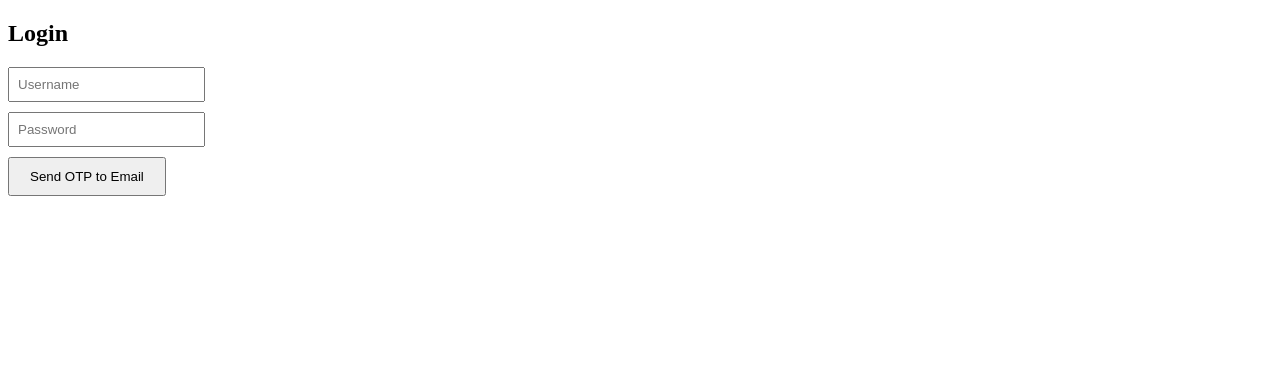
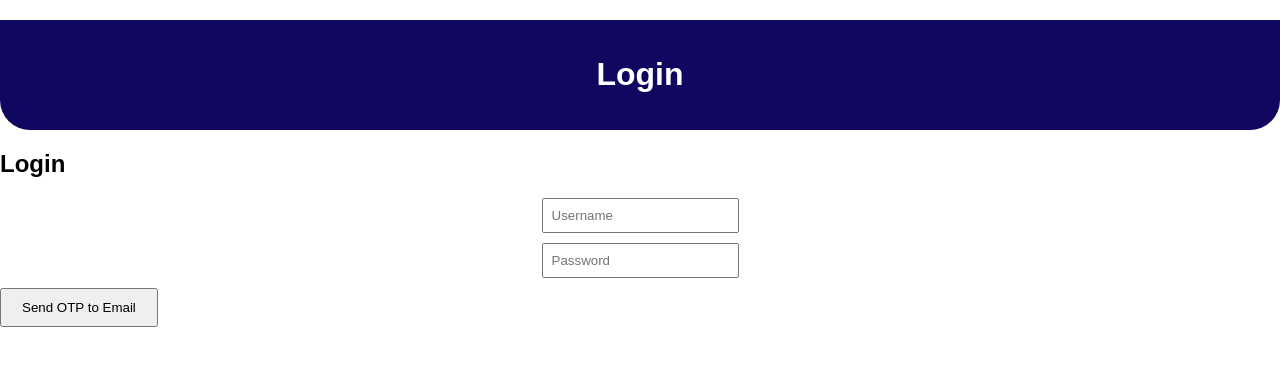
Before and after one commit to lazyskiddie/account_auth, a Django app: page /login/ in a window 1280 px wide. Shown: the top 366 px of the page. Run offline with Django 5.2, Linux system fonts and the light colour scheme.

Commit message:
new upadate

```diff
--- a/templates/accounts/login.html
+++ b/templates/accounts/login.html
@@ -2,19 +2,39 @@
 <html>
 <head>
     <title>Login</title>
+    <style>
+        body {
+            margin: 0;
+            font-family: Arial, sans-serif;
+        }
+
+        .header {
+            background-color: #100761;
+            color: white;
+            padding: 15px;
+            text-align: center;
+            font-weight: bold;
+            border-bottom-left-radius: 30px;
+            border-bottom-right-radius: 30px;
+            margin-top: 20px;
+        }
+    </style>
 </head>
 </html>
 <body>
+    <div class="header">
+        <h1>Login</h1>
+    </div>
 <h2>Login</h2>
 <form method="POST">
     {% csrf_token %}
-    <div style="margin-bottom: 10px;">
+    <div style="margin-bottom: 10px; display: flex; flex-direction: column; align-items: center;">
         <input type="text" name="username" placeholder="Username" required style="padding: 8px;">
     </div>
-    <div style="margin-bottom: 10px;">
+    <div style="margin-bottom: 10px; display: flex; flex-direction: column; align-items: center;">
         <input type="password" name="password" placeholder="Password" required style="padding: 8px;">
     </div>
-    <button type="submit" style="padding: 10px 20px; cursor: pointer;">Send OTP to Email</button>
+    <button type="submit" style="padding: 10px 20px; cursor: pointer; display: flex; flex-direction: column; align-items: center;">Send OTP to Email</button>
 </form>
 </body>
 </html>
```
Also changed, not shown: templates/accounts/dashboard.html (+8 -0 lines), db.sqlite3.
